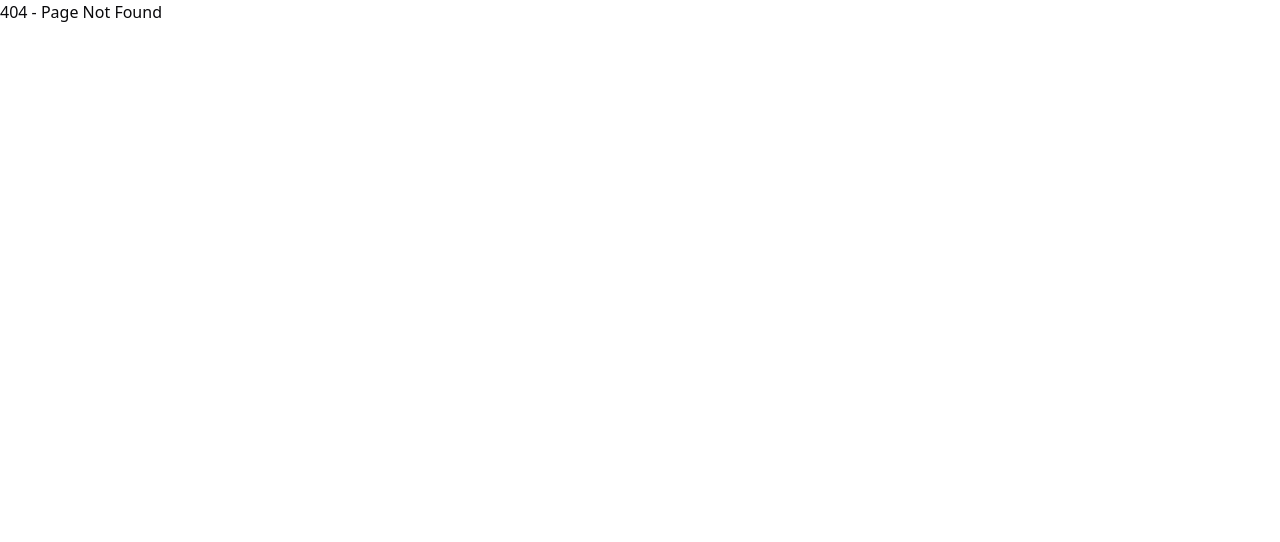
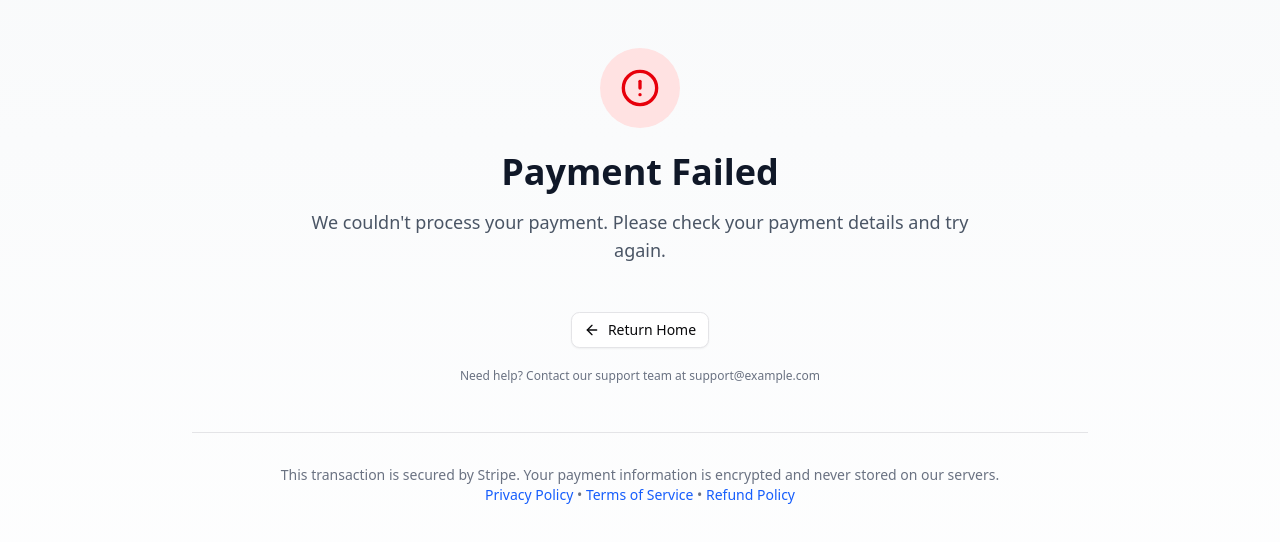
Before and after one commit to YeasinWebDev/travel_next, a Next.js app: page /payment-failed in a window 1280 px wide. Before the commit this address had no page. Shown: the top 542 px of the page. Built offline with nearby package versions, Linux system fonts and the light colour scheme.

Commit message:
stripe fail page added

```diff
--- /dev/null
+++ b/src/app/payment-failed/page.tsx
@@ -0,0 +1,51 @@
+"use client";
+
+import { AlertCircle, ArrowLeft } from "lucide-react";
+import Link from "next/link";
+import { Button } from "../components/ui/button";
+
+export default function PaymentFailedPage() {
+  return (
+    <div className="min-h-screen bg-gradient-to-b from-gray-50 to-white py-12 px-4 sm:px-6 lg:px-8">
+      <div className="max-w-4xl mx-auto">
+        {/* Header */}
+        <div className="text-center mb-12">
+          <div className="inline-flex items-center justify-center w-20 h-20 bg-red-100 rounded-full mb-6">
+            <AlertCircle className="h-10 w-10 text-red-600" />
+          </div>
+          <h1 className="text-4xl font-bold text-gray-900 mb-4">Payment Failed</h1>
+          <p className="text-lg text-gray-600 max-w-2xl mx-auto">We couldn&apos;t process your payment. Please check your payment details and try again.</p>
+        </div>
+
+        <div className="w-full flex items-center justify-center">
+          <Button asChild variant="outline" className="w-fit">
+            <Link href="/" className="flex items-center justify-center gap-2">
+              <ArrowLeft className="h-4 w-4" />
+              Return Home
+            </Link>
+          </Button>
+        </div>
+        <p className="text-xs text-gray-500 text-center mt-5">Need help? Contact our support team at support@example.com</p>
+
+        {/* Footer Note */}
+        <div className="mt-12 pt-8 border-t text-center">
+          <p className="text-sm text-gray-500">
+            This transaction is secured by Stripe. Your payment information is encrypted and never stored on our servers.
+            <br />
+            <Link href="/privacy" className="text-blue-600 hover:underline">
+              Privacy Policy
+            </Link>
+            {" • "}
+            <Link href="/terms" className="text-blue-600 hover:underline">
+              Terms of Service
+            </Link>
+            {" • "}
+            <Link href="/refund" className="text-blue-600 hover:underline">
+              Refund Policy
+            </Link>
+          </p>
+        </div>
+      </div>
+    </div>
+  );
+}
```
